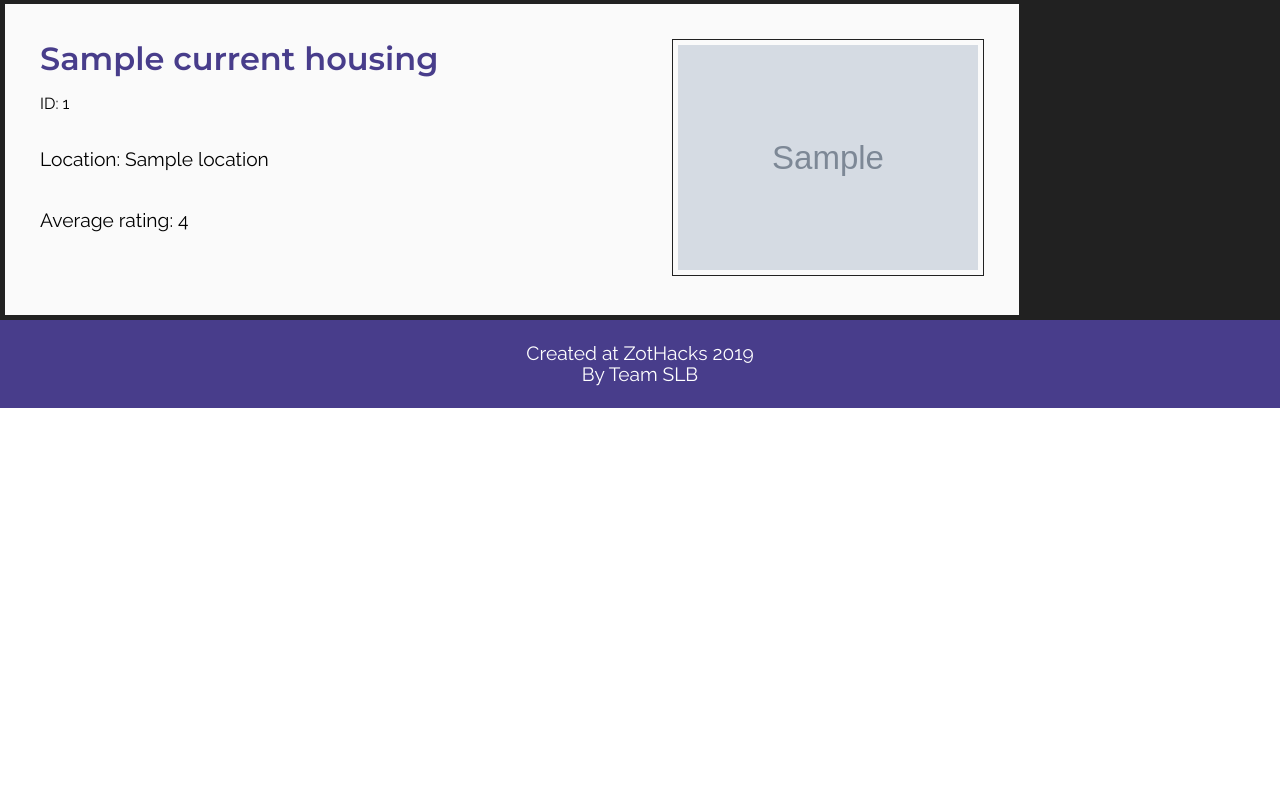
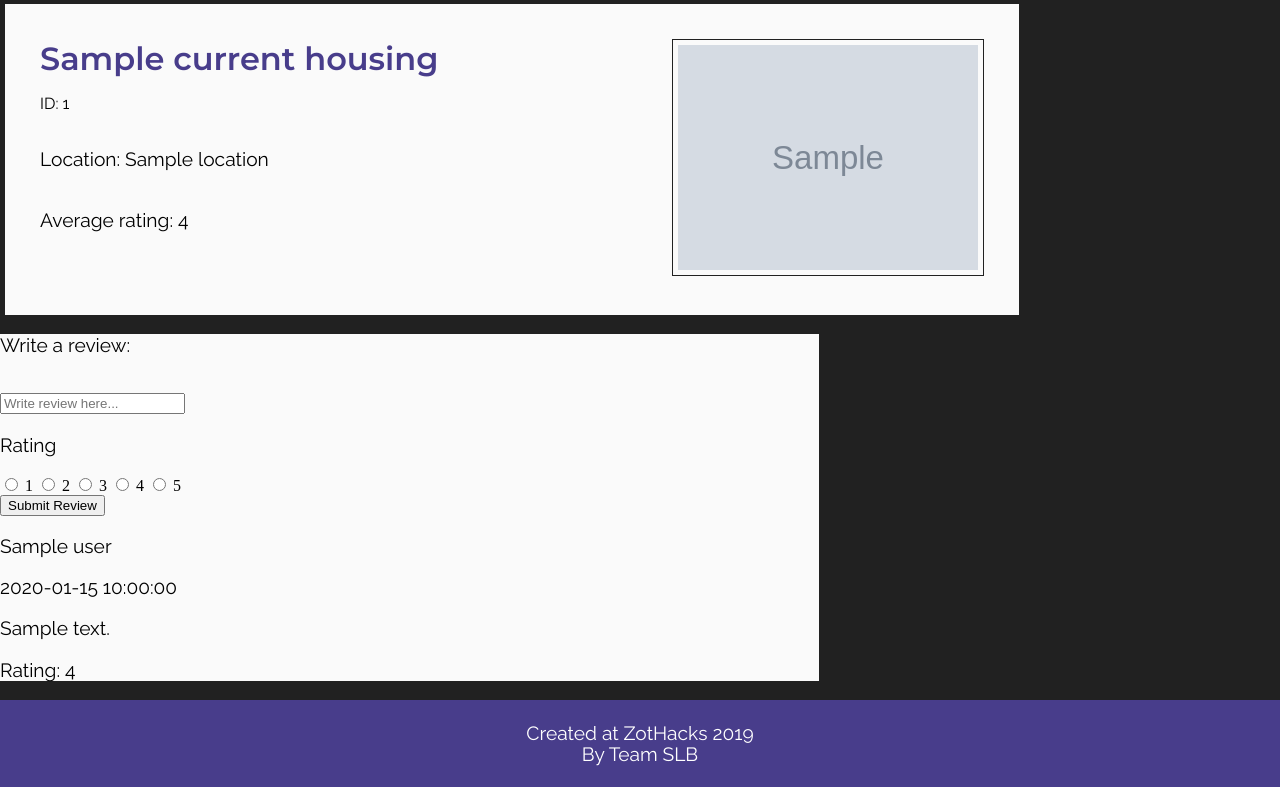
Before and after one commit to zrschool/ZotHacks2019, a Python web app: template templates/housing.html in a window 1280 px wide. Shown: the part 66-853 px from the top of the page. Before the commit the page ends 474 px from the top, so only its background shows below. Run offline with Jinja, Linux system fonts and the light colour scheme; the template is opened without the code that fills it: most values are stand-ins (such as "Sample title", 1, 10 or a date in 2020); grey boxes marked "Sample" are stand-in pictures.

Commit message:
added review functionality

```diff
--- a/housing.py
+++ b/housing.py
@@ -8,7 +8,7 @@ class HousingOption(ndb.Model):
     rating = ndb.FloatProperty()
     location = ndb.StringProperty()
     photo = ndb.StringProperty()
-    reviews = ndb.StructuredProperty(reviews.UserReview, repeated=True)
+    user_reviews = ndb.KeyProperty(kind = reviews.UserReview, repeated=True)
     # description = ndb.StringProperty()
 
 def create_housing_option(option_name, option_rating, option_location, option_photo):
@@ -16,7 +16,8 @@ def create_housing_option(option_name, option_rating, option_location, option_ph
         name = option_name,
         rating = option_rating,
         location = option_location,
-        photo = option_photo
+        photo = option_photo,
+        user_reviews = []
         # description = description
     )
     new_option.put()
--- a/stylesheets/main.css
+++ b/stylesheets/main.css
@@ -64,6 +64,10 @@ a:link, a:visited, a:hover, a:active {
   width: 80%;
   background-color: #212121;
 }
+#left-lower-column{
+  width: 80%;
+  background-color: #FAFAFA;
+}
 #right-column {
   width: 20%;
   background-color: #212121;
--- a/templates/housing.html
+++ b/templates/housing.html
@@ -31,6 +31,28 @@
             <img class="housing-photo" src="{{current_housing.photo}}" alt="No Photo Available" style="font-family: Montserrat; padding: 5px;">
           </div>
         </div>
+        <div id="left-lower-column">
+            <form id="submission" method="POST" action="/add-review?id={{housing_id}}">
+              <p>Write a review:</p>
+              <br>
+              <input type="text" name="housing-review" placeholder ="Write review here..." required>
+              <br>
+              <p>Rating</p>
+              <input type="radio" name="housing-rating" value="1.0"> 1
+              <input type="radio" name="housing-rating" value="2.0"> 2
+              <input type="radio" name="housing-rating" value="3.0"> 3
+              <input type="radio" name="housing-rating" value="4.0"> 4
+              <input type="radio" name="housing-rating" value="5.0"> 5
+              <br>
+              <input type="submit" name="submit" value="Submit Review" class="button" id="submit">
+            </form>
+            {% for review in reviews %}
+            <p>{{review.user}}</p>
+            <p>{{review.date_time}}</p>
+            <p>{{review.review}}</p>
+            <p>Rating: {{review.rating}}</p>
+            {% endfor %}
+        </div>
 
       </div>
       <div id="right-column">
```
Also changed, not shown: main.py (+15 -3 lines), reviews.py (+25 -4 lines).
